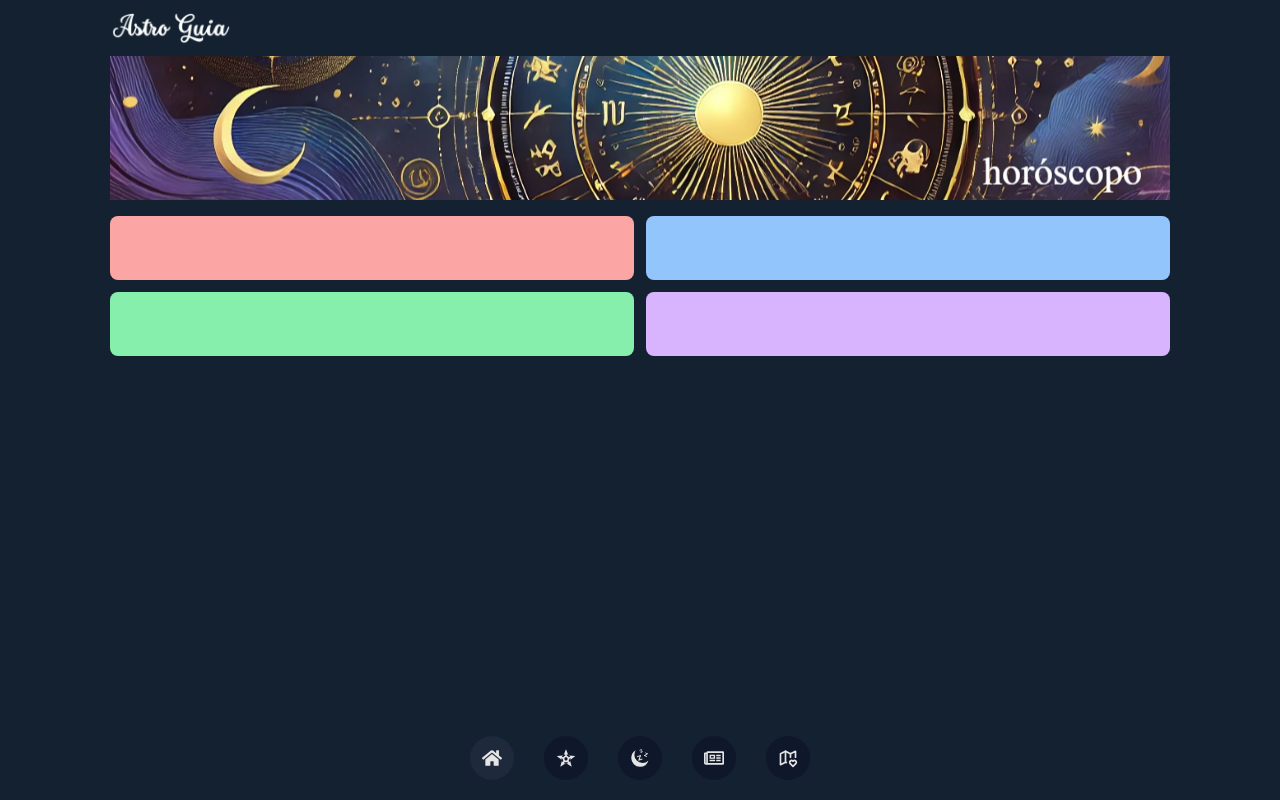
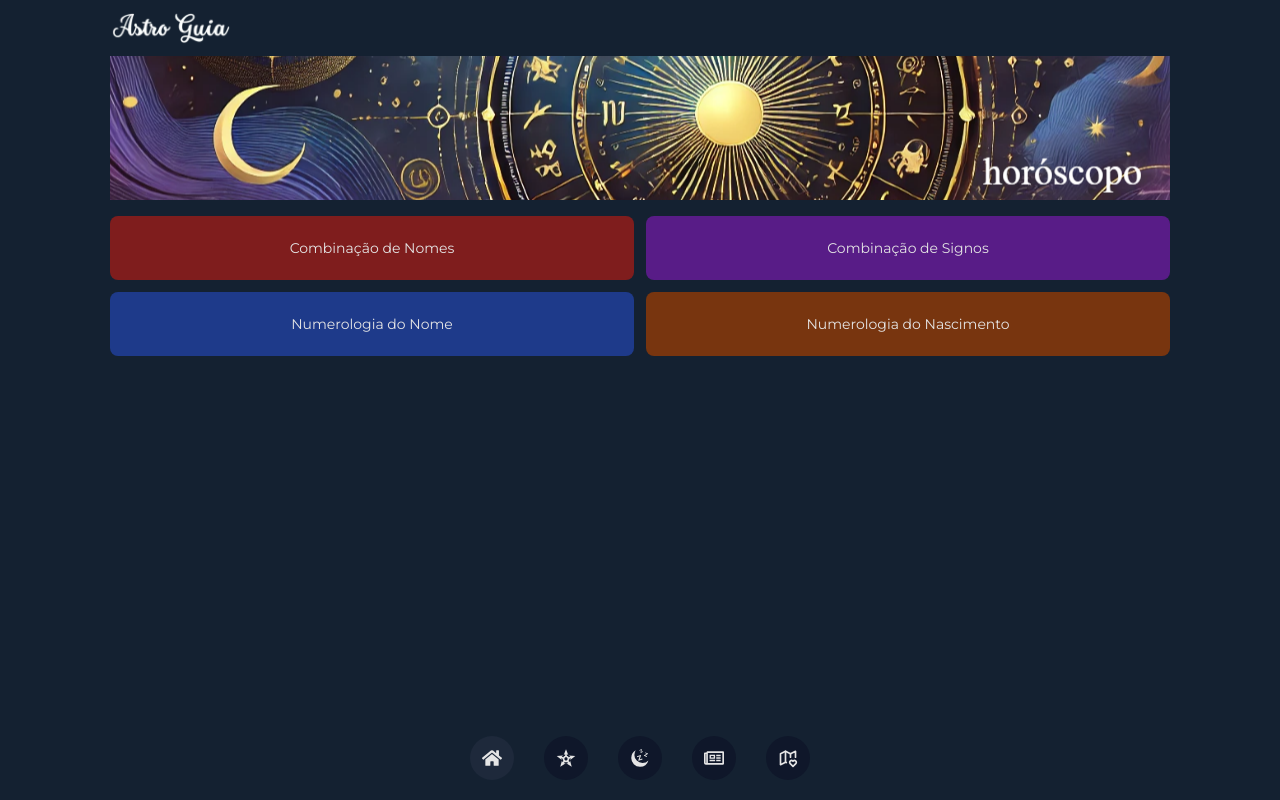
Before and after one commit to alvescleiton/astro-guia-site, a Next.js app: page / in a window 1280 px wide. Built offline with nearby package versions, Linux system fonts and the light colour scheme; no server answers.

Commit message:
oracule home links

```diff
--- a/app/page.tsx
+++ b/app/page.tsx
@@ -1,6 +1,7 @@
 import React from 'react'
 
 import ContainerPage from '@/components/layout/ContainerPage'
+import Link from 'next/link'
 
 const Home = () => {
   return (
@@ -13,10 +14,26 @@ const Home = () => {
       ></div>
 
       <div className="mt-4 grid grid-cols-2 gap-3">
-        <div className="min-h-16 rounded-lg bg-red-300"></div>
-        <div className="min-h-16 rounded-lg bg-blue-300"></div>
-        <div className="min-h-16 rounded-lg bg-green-300"></div>
-        <div className="min-h-16 rounded-lg bg-purple-300"></div>
+        <div className="flex min-h-16 items-center justify-center rounded-lg bg-red-900 text-sm">
+          <Link href="/oraculo/combinacao-de-nomes" prefetch={false} className="text-center">
+            Combinação de Nomes
+          </Link>
+        </div>
+        <div className="flex min-h-16 items-center justify-center rounded-lg bg-purple-900 text-sm">
+          <Link href="/oraculo/combinacao-de-signos" prefetch={false} className="text-center">
+            Combinação de Signos
+          </Link>
+        </div>
+        <div className="flex min-h-16 items-center justify-center rounded-lg bg-blue-900 text-sm">
+          <Link href="/oraculo/numerologia-do-nome" prefetch={false} className="text-center">
+            Numerologia do Nome
+          </Link>
+        </div>
+        <div className="flex min-h-16 items-center justify-center rounded-lg bg-amber-900 text-sm">
+          <Link href="/oraculo/numerologia-do-nascimento" prefetch={false} className="text-center">
+            Numerologia do Nascimento
+          </Link>
+        </div>
       </div>
     </ContainerPage>
   )
```
